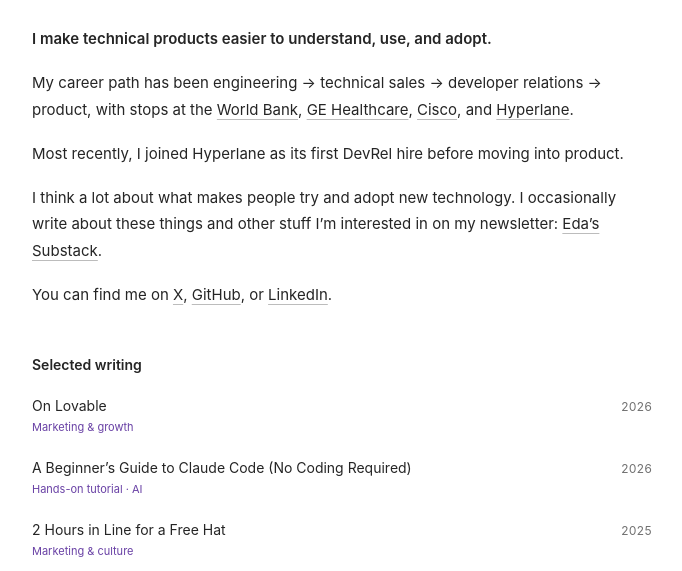
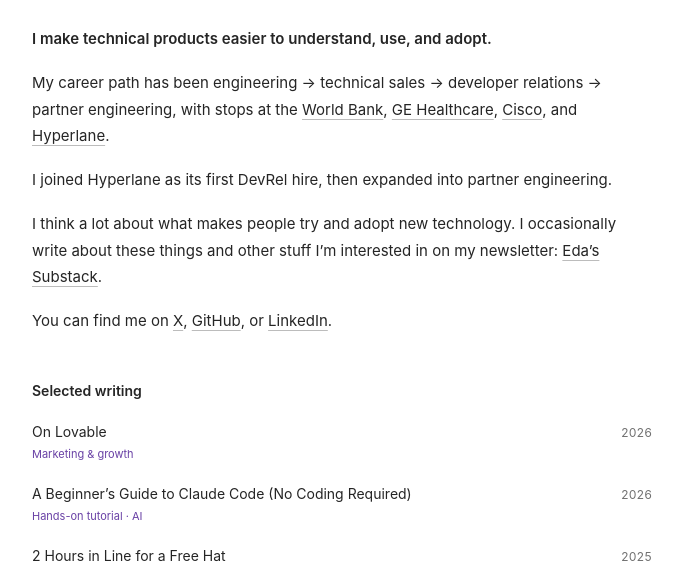
Before and after one commit to edakturk14/edakturk14.github.io, a website: page index.html in a window 1280 px wide. Shown: the part 184-755 px from the top of the page, without its empty margins (298-980 px from the left). Drawn offline with Linux system fonts and the light colour scheme.

Commit message:
Update bio to partner engineering

```diff
--- a/index.html
+++ b/index.html
@@ -37,8 +37,8 @@
       </div>
       <div class="bio">
         <p><span class="bio-highlight">I make technical products easier to understand, use, and adopt.</span></p>
-        <p>My career path has been engineering → technical sales → developer relations → product, with stops at the <a href="https://www.worldbank.org/">World Bank</a>, <a href="https://www.gehealthcare.com/">GE Healthcare</a>, <a href="https://www.cisco.com/">Cisco</a>, and <a href="https://hyperlane.xyz/">Hyperlane</a>.</p>
-        <p>Most recently, I joined Hyperlane as its first DevRel hire before moving into product.</p>
+        <p>My career path has been engineering → technical sales → developer relations → partner engineering, with stops at the <a href="https://www.worldbank.org/">World Bank</a>, <a href="https://www.gehealthcare.com/">GE Healthcare</a>, <a href="https://www.cisco.com/">Cisco</a>, and <a href="https://hyperlane.xyz/">Hyperlane</a>.</p>
+        <p>I joined Hyperlane as its first DevRel hire, then expanded into partner engineering.</p>
         <p>I think a lot about what makes people try and adopt new technology. I occasionally write about these things and other stuff I’m interested in on my newsletter: <a href="https://edatweets.substack.com/">Eda’s Substack</a>.</p>
         <p>You can find me on <a href="https://twitter.com/edatweets_">X</a>, <a href="https://github.com/edakturk14">GitHub</a>, or <a href="https://www.linkedin.com/in/eda-akturk-a9624b105/">LinkedIn</a>.</p>
       </div>
```
